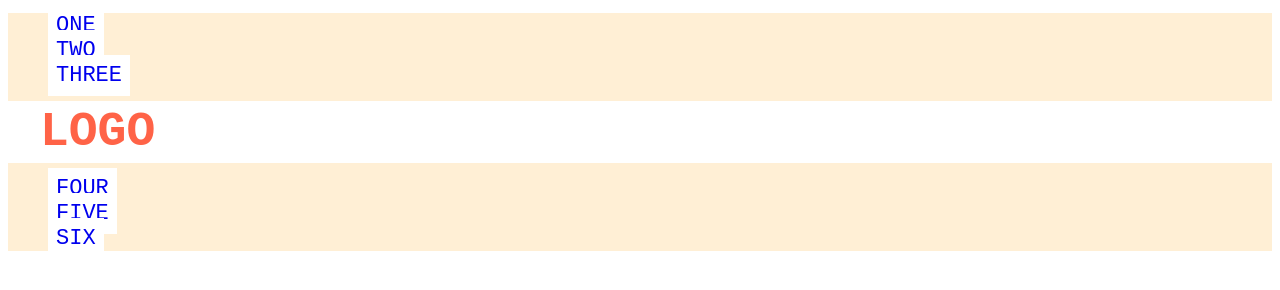
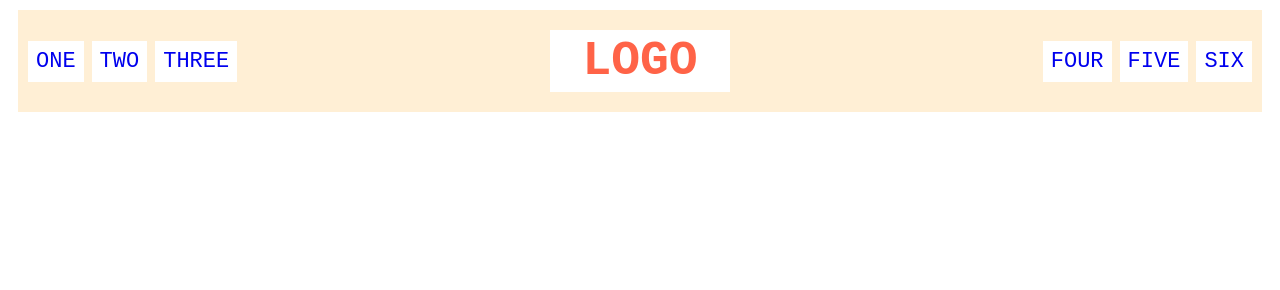
Before and after one commit to betoaldaba/odin-css-exercises, a plain HTML site: page flex/02-flex-header/index.html in a window 1280 px wide. Drawn offline with Linux system fonts and the light colour scheme.

Commit message:
Lesson 2 Finished

```diff
--- a/flex/02-flex-header/style.css
+++ b/flex/02-flex-header/style.css
@@ -1,6 +1,11 @@
 .header  {
   font-family: monospace;
   background: papayawhip;
+  display:flex;
+  align-items: center;
+  margin: 10px;
+  justify-content: space-between;
+  padding: 10px;
 }
 
 .logo {
@@ -9,11 +14,17 @@
   color: tomato;
   background: white;
   padding: 4px 32px;
+  margin: 10px;
 }
 
 ul {
   /* this removes the dots on the list items*/
   list-style-type: none;
+  display: flex;
+  gap: 8px;
+  margin: 0;
+  padding: 0;
+
 }
 
 a {
@@ -22,4 +33,5 @@ a {
   padding: 8px;
   /* this removes the line under the links */
   text-decoration: none;
+
 }
```
